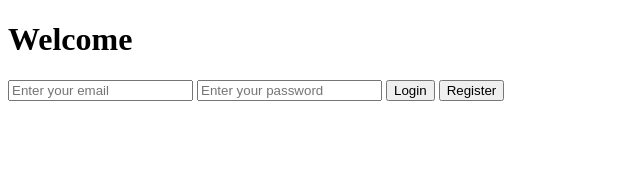
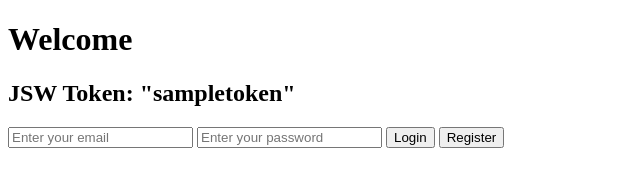
Before and after one commit to lephil505006/ITMD544Final, a website: page public/login.html in a window 1280 px wide. Shown: the whole page, without its empty margins (0-640 px from the left). Drawn offline with Linux system fonts and the light colour scheme.

Commit message:
Adding titles

```diff
--- a/public/login.html
+++ b/public/login.html
@@ -9,6 +9,7 @@
 
 <body>
     <h1>Welcome</h1>
+    <h2>JSW Token: "sampletoken"</h2>
     <form id="loginForm">
         <input type="email" id="email" placeholder="Enter your email" required>
         <input type="password" id="password" placeholder="Enter your password" required>
```
Also changed, not shown: public/emoji.html (+1 -0 lines).
